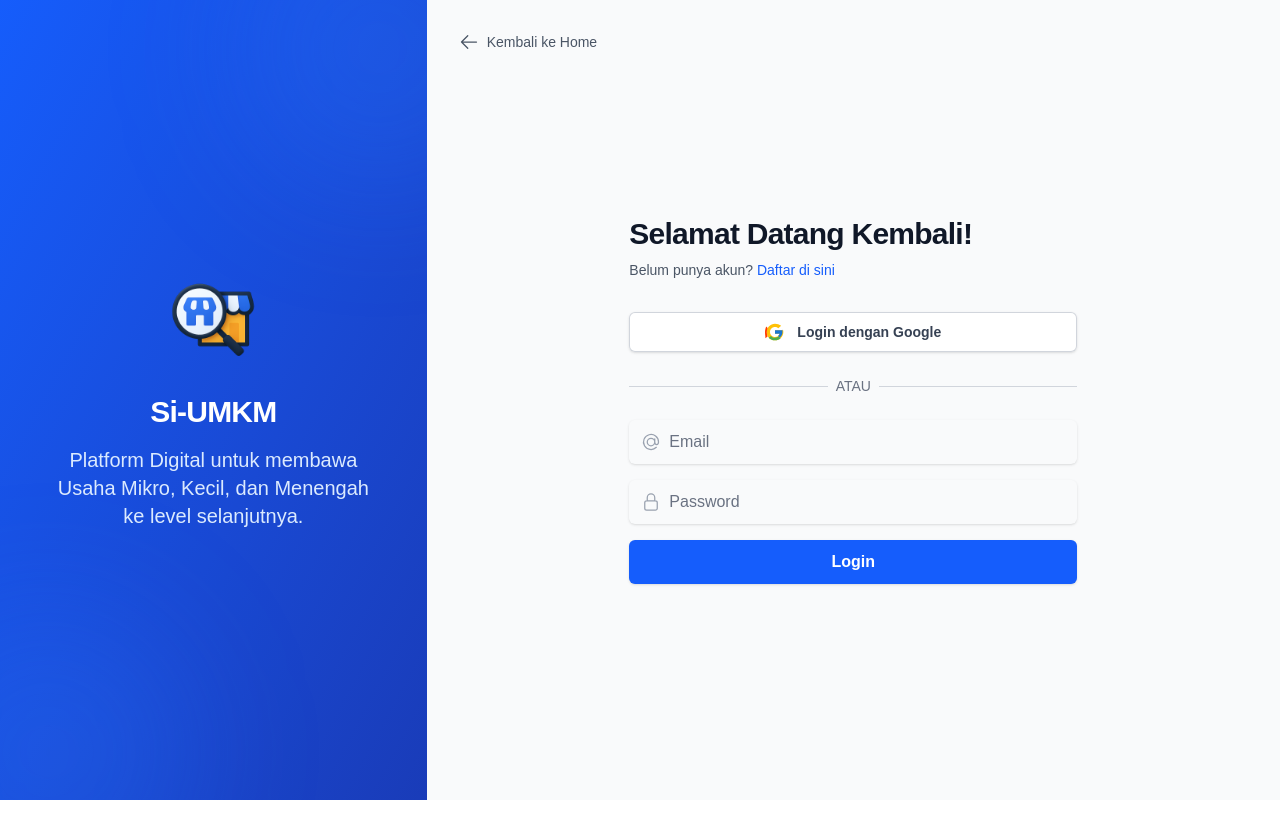
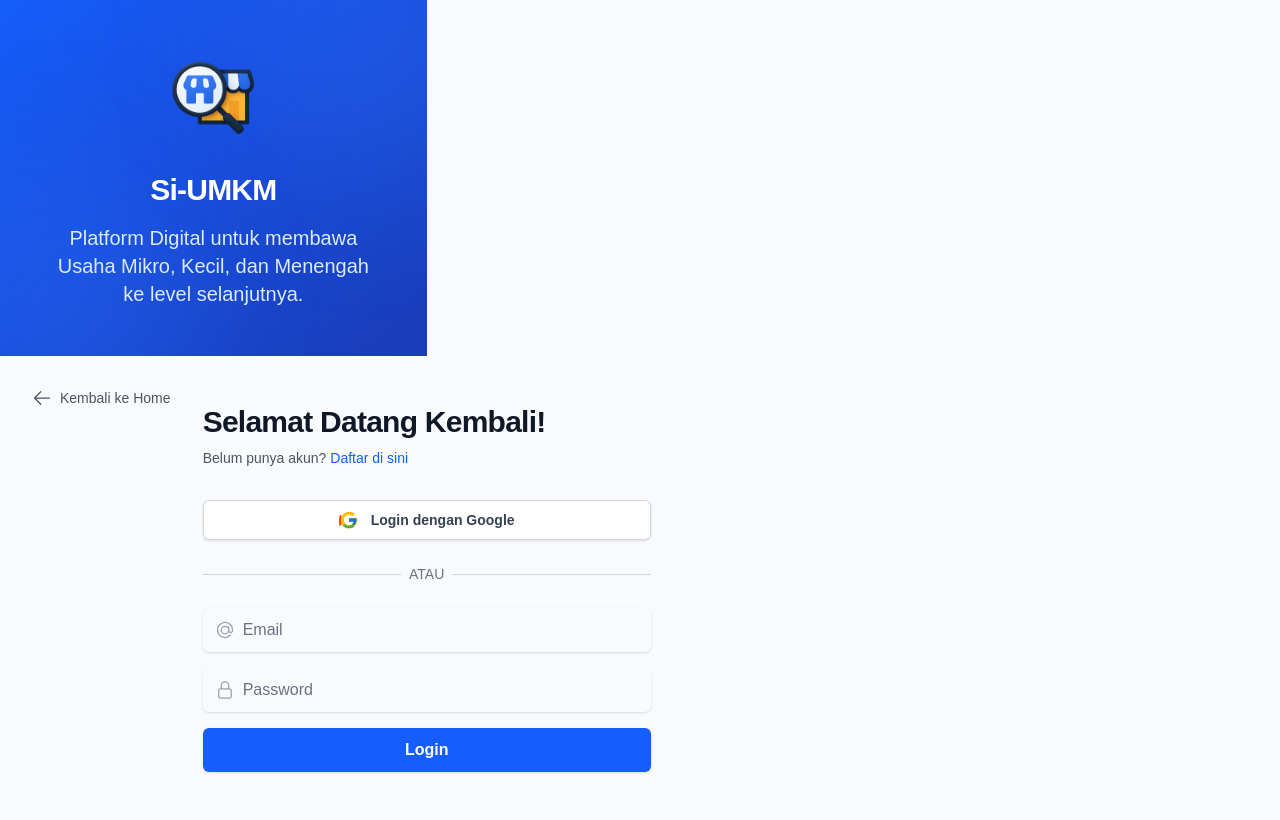
Before and after one commit to Rabsxd/si-umkm, a Next.js app: page /login in a window 1280 px wide. Built offline with nearby package versions, Linux system fonts and the light colour scheme.

Commit message:
Fixed UI login untuk pengguna handphone (blackscreen hilang)

```diff
--- a/src/app/login/page.tsx
+++ b/src/app/login/page.tsx
@@ -185,7 +185,7 @@
 
     return (
         <>
-            <main className="min-h-screen w-full flex flex-col lg:flex-row">
+            <main className="min-h-screen bg-gray-50">
                 {/* Sidebar biru, tampil di atas pada mobile */}
                 <div className="flex w-full lg:w-1/3 items-center justify-center bg-gradient-to-br from-blue-600 to-blue-800 p-8 sm:p-12 text-white relative overflow-hidden">
                     <div className="z-10 text-center">
```
